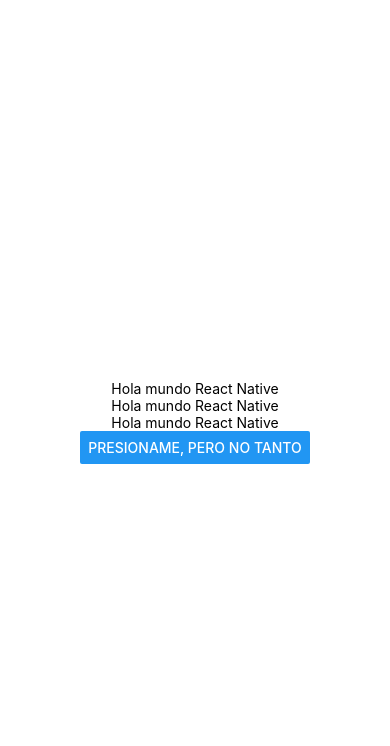
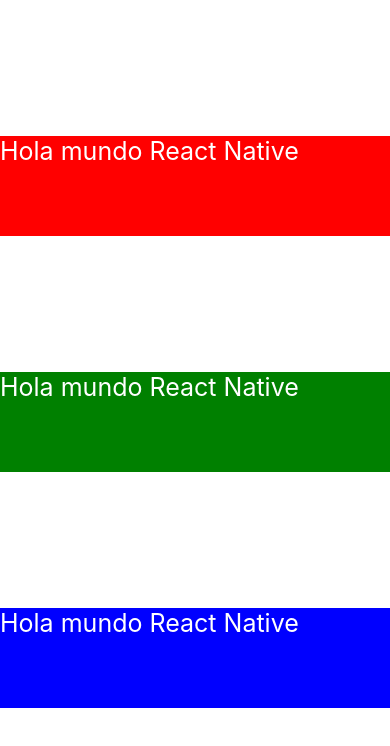
Before and after one commit to MarianLHG/PM192, a React Native app in the folder my-blank/: screen / in a window 390 px wide. Shown: the top 746 px of the page. Built offline with nearby package versions, Linux system fonts and the light colour scheme.

Commit message:
Practica  6; styles

```diff
--- a/my-blank/App.js
+++ b/my-blank/App.js
@@ -4,11 +4,11 @@
 import React, {useState} from 'react';
 
 
-const Texto=() => {
+const Texto=({style}) => {
   const [contenido, setContenido]=useState("Hola mundo React Native");
   const actualizarTexto = () => {setContenido("Estado Actualizado")};
   return (
-    <Text onPress={actualizarTexto}>{contenido}</Text>
+    <Text style={[styles.text, style]} onPress={actualizarTexto}>{contenido}</Text>
   )
 }
 
@@ -16,10 +16,9 @@
 export default function App() {
   return (
     <View style={styles.container}>
-      <Texto> </Texto>
-      <Texto> </Texto>
-      <Texto> </Texto>
-      <Button title="Presioname, pero no tanto"></Button>
+      <Texto style={styles.red}> </Texto>
+      <Texto style={styles.green}> </Texto>
+      <Texto style={styles.blue}> </Texto>
       <StatusBar style="auto" />
     </View>
   );
@@ -30,7 +29,17 @@
   container: {
     flex: 1,
     backgroundColor: '#fff',
-    alignItems: 'center',
-    justifyContent: 'center',
+    alignItems: 'stretch',
+    justifyContent: 'space-evenly',
+    flexDirection: 'column',
   },
+  text:{
+    color:'white',
+    fontSize: 25,
+    height: 100,
+
+  },
+  red:{ backgroundColor: 'red'},
+  green: {  backgroundColor: 'green'},
+  blue: {  backgroundColor: 'blue'},
 });
```
